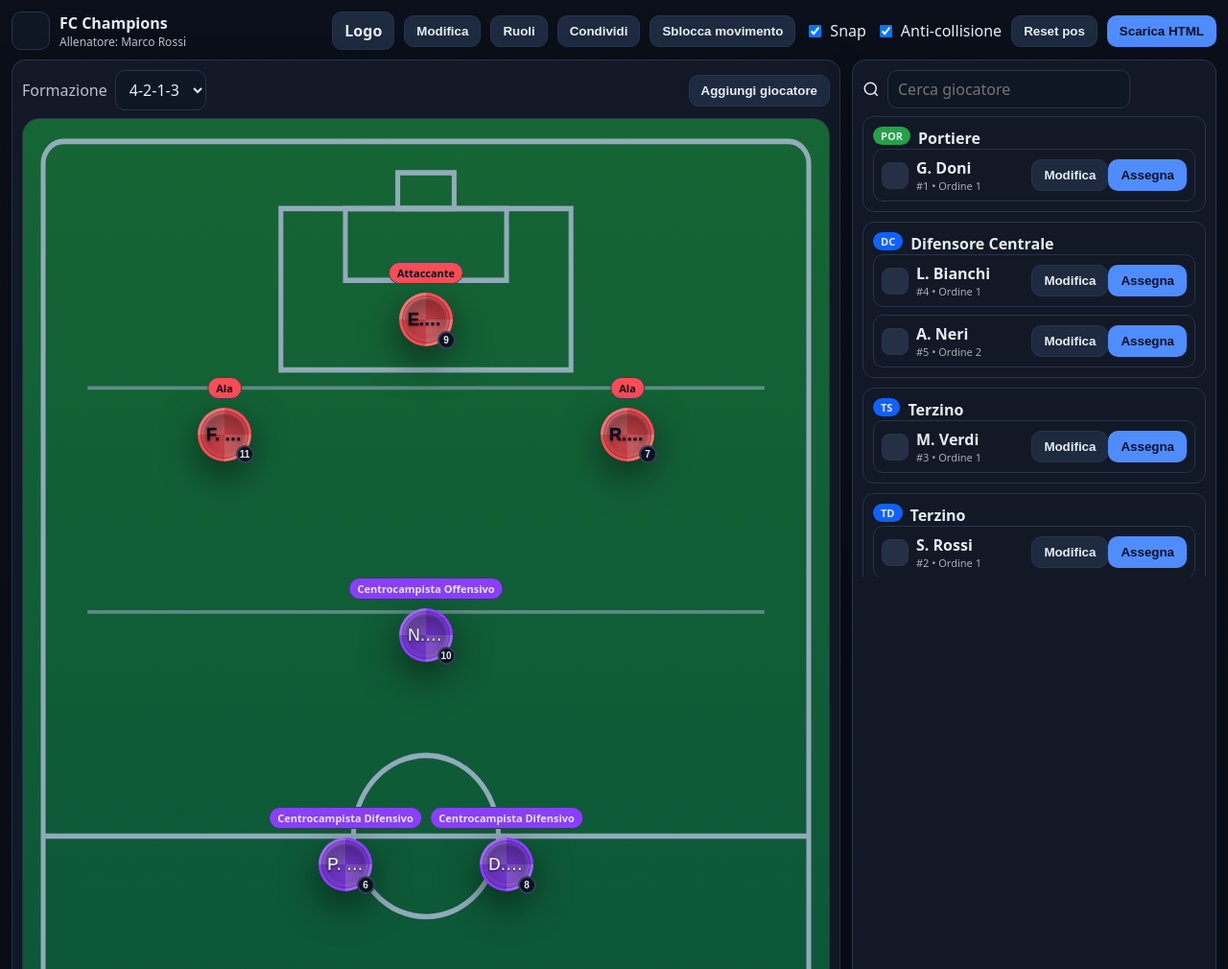
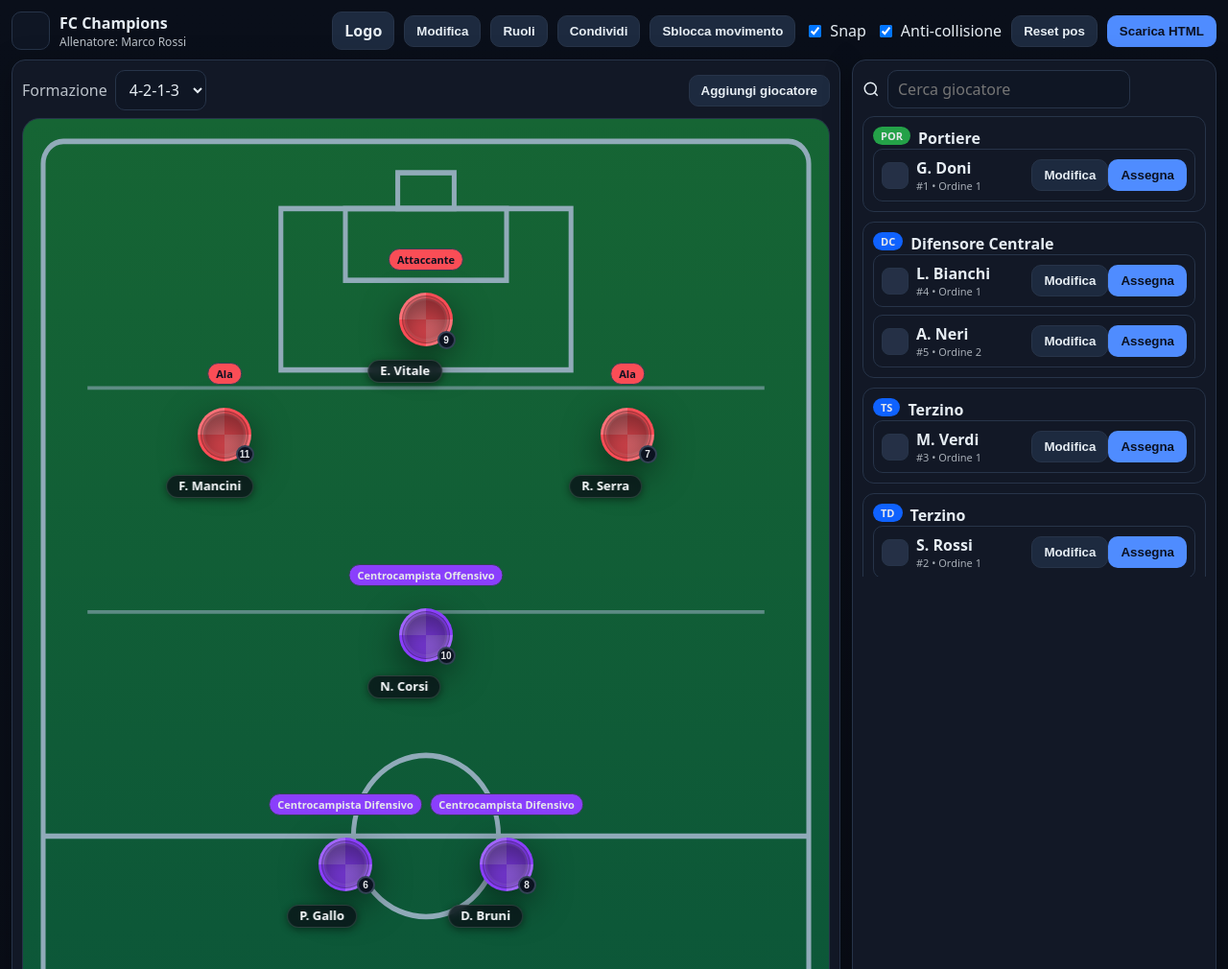
Before and after one commit to CryptoComio/calcio, a plain HTML site: page index.html in a window 1280 px wide. Shown: the top 1010 px of the page at 96% size. Drawn offline with Linux system fonts and the light colour scheme.

Commit message:
feat: move names to external plates

```diff
--- a/index.html
+++ b/index.html
@@ -38,8 +38,9 @@ body{margin:0;font-family:system-ui,Segoe UI,Roboto,Ubuntu,Arial;background:line
 
 /* SLOT + TOKEN */
 .slot{position:absolute;transform:translate(-50%,-50%);z-index:1}
-.role-badge{position:absolute;top:calc(var(--tok,56px)*-0.42);left:50%;transform:translateX(-50%);
+.role-badge{position:absolute;top:calc(var(--tok,56px)*-0.48);left:50%;transform:translateX(-50%);
   background:#0b1220;border:1px solid #334155;color:#e2e8f0;font-weight:800;font-size:11px;padding:3px 8px;border-radius:999px;white-space:nowrap}
+.token-wrap{position:relative;display:grid;place-items:center;width:var(--tok);height:var(--tok)}
 .token{
   --tok:56px;
   --role-color:var(--role-DF);
@@ -69,10 +70,13 @@ body{margin:0;font-family:system-ui,Segoe UI,Roboto,Ubuntu,Arial;background:line
 .token:hover{transform:scale(1.06); box-shadow:0 18px 44px rgba(0,0,0,.65), 0 0 0 1px rgba(0,0,0,.28) inset}
 .token:hover::after{opacity:.5}
 
-/* foto + nome */
+/* foto */
 .token img{position:absolute;inset:0;width:100%;height:100%;object-fit:cover;border-radius:999px;z-index:0}
-.token.has-photo .token__name{position:absolute;left:50%;bottom:7%;transform:translateX(-50%);background:rgba(11,18,32,.85);padding:3px 8px;border-radius:999px;border:1px solid rgba(255,255,255,.12)}
-.token__name{position:relative;z-index:2;max-width:calc(var(--tok)*.95);white-space:nowrap;overflow:hidden;text-overflow:ellipsis;font-weight:700;line-height:1;font-size:clamp(12px,2.2vw,18px);-webkit-text-stroke:0.6px rgba(0,0,0,.5);text-shadow:0 1px 2px rgba(0,0,0,.45)}
+.nameplate-wrap{pointer-events:none;position:absolute;left:50%;top:100%;transform:translateX(-50%);padding-top:4px}
+.nameplate{width:max-content;max-width:100%;white-space:normal;overflow:visible;text-overflow:clip;
+  line-height:1.05;font-weight:800;font-size:13px;text-align:center;color:#f8fafc;padding:4px 12px;border-radius:999px;
+  background:rgba(10,14,22,.75);border:1px solid rgba(255,255,255,.14);box-shadow:0 2px 8px rgba(0,0,0,.45);
+  -webkit-backdrop-filter:blur(4px);backdrop-filter:blur(4px)}
 
 /* numero maglia */
 .num{
@@ -331,26 +335,30 @@ function renderHeader(){
 }
 function renderField(){
   const f=byId('field'); f.querySelectorAll('.slot').forEach(n=>n.remove()); updateTok();
+  const tok=parseFloat(getComputedStyle(f).getPropertyValue('--tok'))||56;
   (FORMATIONS[formationKey]||[]).forEach(pos=>{
     const slot=document.createElement('div'); slot.className='slot';
     const xy=getXY(formationKey,pos); slot.style.left=xy.x+'%'; slot.style.top=xy.y+'%';
     const pl=players.find(p=>p.id===lineup[pos.id]);
-    /* badge ruolo */
     const cfg=rolesConfig[pos.role];
-    const rb=document.createElement('div'); rb.className='role-badge';
-    const rl=roleLabel(pos.role); rb.textContent=rl; rb.style.background=cfg.color; rb.style.color=isDark(cfg.hex)?'#e5e7eb':'#0b1020'; slot.appendChild(rb);
-    /* token */
+    const rl=roleLabel(pos.role);
+    const wrap=document.createElement('div'); wrap.className='token-wrap';
+    const rb=document.createElement('div'); rb.className='role-badge'; rb.textContent=rl; rb.style.background=cfg.color; rb.style.color=isDark(cfg.hex)?'#e5e7eb':'#0b1020'; wrap.appendChild(rb);
     const t=document.createElement('button'); t.type='button'; t.className='token';
     t.style.setProperty('--role-color',cfg.color);
     t.style.setProperty('--token-fg',isDark(cfg.hex)?'#e5e7eb':'#0b1020');
     if(pl && pl.photo){ const im=new Image(); im.src=pl.photo; t.appendChild(im); t.classList.add('has-photo'); }
-    const nm=document.createElement('div'); nm.className='token__name'; nm.textContent=pl?pl.name:rl; nm.title=nm.textContent; t.appendChild(nm);
     if(pl && pl.number && pl.number!=='none'){ const nb=document.createElement('div'); nb.className='num'; nb.textContent=pl.number; t.appendChild(nb); }
     t.__dragged=false;
     const openIfNotDragged=(ev)=>{ if(t.__dragged){ ev.preventDefault(); ev.stopPropagation(); t.__dragged=false; return; } showRoleMenu(pos,pl,t); };
     t.addEventListener('pointerup', openIfNotDragged, {passive:false});
     if(!moveLocked) enableDrag(t,slot,pos.id);
-    slot.appendChild(t); f.appendChild(slot);
+    wrap.appendChild(t);
+    const plateWrap=document.createElement('div'); plateWrap.className='nameplate-wrap';
+    const base=Math.max(tok*1.6,120); const maxW=Math.min(window.innerWidth*0.6,360); plateWrap.style.width=Math.min(base,maxW)+'px';
+    const plate=document.createElement('div'); plate.className='nameplate'; plate.textContent=pl?pl.name:rl; plate.title=plate.textContent; plateWrap.appendChild(plate);
+    wrap.appendChild(plateWrap);
+    slot.appendChild(wrap); f.appendChild(slot);
   });
 }
 function firstFree(role){const ids=(FORMATIONS[formationKey]||[]).filter(p=>p.role===role).map(p=>p.id); for(const id of ids){ if(!lineup[id]) return id } return ids[0] }
@@ -535,16 +543,18 @@ function viewerHtmlFromState(st){
           const id=st.lineup[pos.id]; const pl=id?st.players.find(q=>q.id===id):null; const nm=pl?pl.name:rolesLabel[pos.role]; const cfg=rolesConfig[pos.role]; const pxy=xy(pos);
           const photo=pl&&pl.photo?`<img src='${pl.photo}' style='position:absolute;inset:0;width:100%;height:100%;object-fit:cover;border-radius:999px'>`:'';
           const num=(pl&&pl.number&&pl.number!=='none')?`<div style="position:absolute;right:-6px;bottom:-6px;min-width:20px;height:20px;border-radius:999px;background:#0b1220;color:#e5e7eb;font-weight:900;font-size:11px;border:2px solid #334155;display:grid;place-content:center;z-index:3">${pl.number}</div>`:'';
-          const nameStyle= pl&&pl.photo ? 'position:absolute;left:50%;bottom:6px;transform:translateX(-50%);background:rgba(11,18,32,.85);padding:2px 6px;border-radius:999px;font-size:10px;max-width:95%;white-space:nowrap;overflow:hidden;text-overflow:ellipsis;border:1px solid rgba(255,255,255,.12)'
-                                        : 'font-size:10px';
           return `<div style='position:absolute;left:${pxy.x}%;top:${pxy.y}%;transform:translate(-50%,-50%);z-index:1'>
-            <div style='position:absolute;top:-18px;left:50%;transform:translateX(-50%);background:#0b1220;border:1px solid #334155;color:#e2e8f0;font-weight:800;font-size:10px;padding:2px 6px;border-radius:999px'>${rolesLabel[pos.role]}</div>
+            <div style='position:relative;display:grid;place-items:center;width:56px;height:56px'>
+              <div style='position:absolute;top:-27px;left:50%;transform:translateX(-50%);background:#0b1220;border:1px solid #334155;color:#e2e8f0;font-weight:800;font-size:10px;padding:2px 6px;border-radius:999px'>${rolesLabel[pos.role]}</div>
               <div style='position:relative;width:56px;height:56px;border-radius:999px;border:3px solid transparent;display:grid;place-content:center;color:${isDark(cfg.hex)?'#e5e7eb':'#0b1020'};
                           background:linear-gradient(#1113,#1113) padding-box, conic-gradient(#fff0 0 25%,#fff3 0 50%,#fff0 0 75%,#fff3 0 100%) border-box, ${cfg.color} border-box;
                           box-shadow:0 14px 38px rgba(0,0,0,.55), 0 0 0 1px rgba(0,0,0,.25) inset'>
                 ${photo}
-              <div style='${nameStyle}' title='${nm}'>${nm}</div>
                 ${num}
+              </div>
+              <div style='pointer-events:none;position:absolute;left:50%;top:100%;transform:translateX(-50%);padding-top:4px;width:clamp(120px,60vw,360px)'>
+                <div style='width:max-content;max-width:100%;white-space:normal;overflow:visible;text-overflow:clip;line-height:1.05;font-weight:800;font-size:10px;text-align:center;color:#f8fafc;padding:2px 8px;border-radius:999px;background:rgba(10,14,22,.75);border:1px solid rgba(255,255,255,.14);box-shadow:0 2px 8px rgba(0,0,0,.45);-webkit-backdrop-filter:blur(4px);backdrop-filter:blur(4px)' title='${nm}'>${nm}</div>
+              </div>
             </div>
           </div>`;
         }).join('')}
```
Lines whose indentation alone changed are shown as unchanged.
